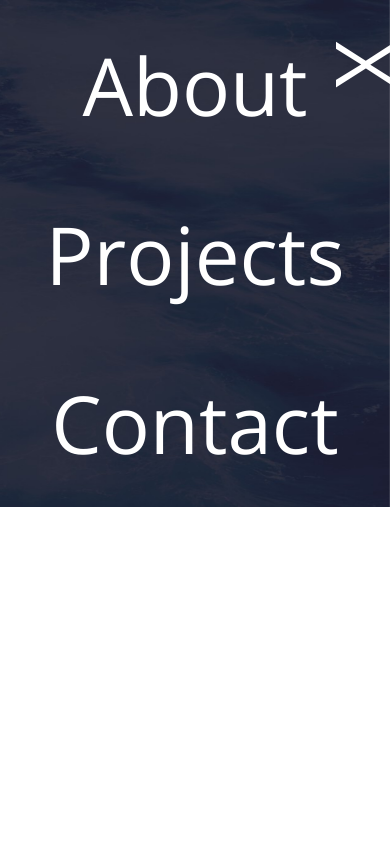
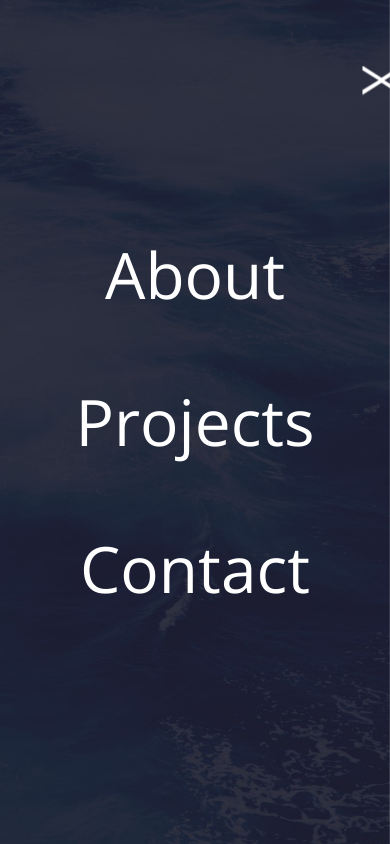
Before and after one commit to dfusic/portfolio, a React app: page /menu in a window 390 px wide. Shown: the top 844 px of the page. Built offline with nearby package versions, Linux system fonts and the light colour scheme.

Commit message:
Minor fixes

```diff
--- a/src/components/App.scss
+++ b/src/components/App.scss
@@ -37,10 +37,8 @@
     max-width: 720px;
   }
   #root{
-    min-width: 100%;
-    min-height: 100%;
-    height: 100%;
-    width: 100%;
+    height: 100vh;
+    display: flex;
   }
   .App{
     min-width: 100%;
--- a/src/components/Menu/Menu.scss
+++ b/src/components/Menu/Menu.scss
@@ -1,16 +1,28 @@
 .Menu {
-  height: 100%;
+  height: 90%;
+  top: 5%;
+  position: relative;
   &_close{
     position: absolute;
     transform: rotate(90deg);
-    top: 10px;
+    top: 4%;
     font-weight: 400;
-    right: 0;
-    &::before{
-      display: none;
+    right: -35px;
+    transition: opacity 200ms ease-in-out;
+    width: 35px;
+    height: 20px;
+    font-size: .8em;
+    margin: 0;
+    &:hover{
+      opacity: .7;
     }
-    &::after{
-      display: none;
+    a{
+      &::before{
+        display: none;
+      }
+      &::after{
+        display: none;
+      }
     }
   }
   .container {
@@ -23,7 +35,7 @@
     a {
       color: white;
       font-family: 'Open Sans', sans-serif;
-      font-size: 5em;
+      font-size: 4em;
       text-decoration: none;
       font-weight: 300;
       margin: 30px 0;
```
